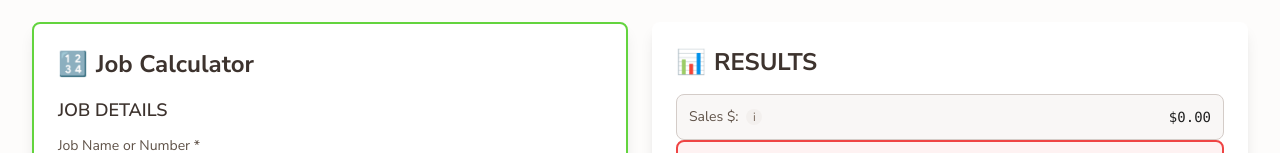
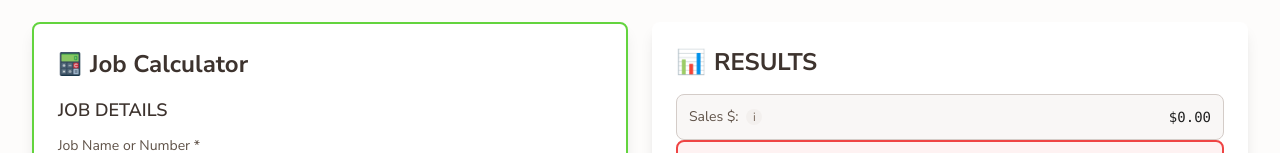
Before and after one commit to KayFernPR/Division-Calculator, a React (Vite) app: page / in a window 1280 px wide. Shown: the part 624-777 px from the top of the page. Built offline with nearby package versions, Linux system fonts and the light colour scheme.

Commit message:
Restore calculator image icon for Calculator section

```diff
--- a/src/components/Calculator.jsx
+++ b/src/components/Calculator.jsx
@@ -341,7 +341,7 @@ const Calculator = () => {
             {/* Job Calculator */}
             <div className="bg-white dark:bg-neutral-800 rounded-lg shadow-lg p-6" style={{borderColor: '#63D43E', borderWidth: '2px', borderStyle: 'solid'}} data-calculator-section>
               <h2 className="text-2xl font-bold text-neutral-900 dark:text-white mb-4 flex items-center gap-2">
-                <span className="text-green-600">🔢</span>
+                <img src="/Calculator.png" alt="Calculator" className="w-6 h-6" />
                 Job Calculator
             </h2>
 
```
